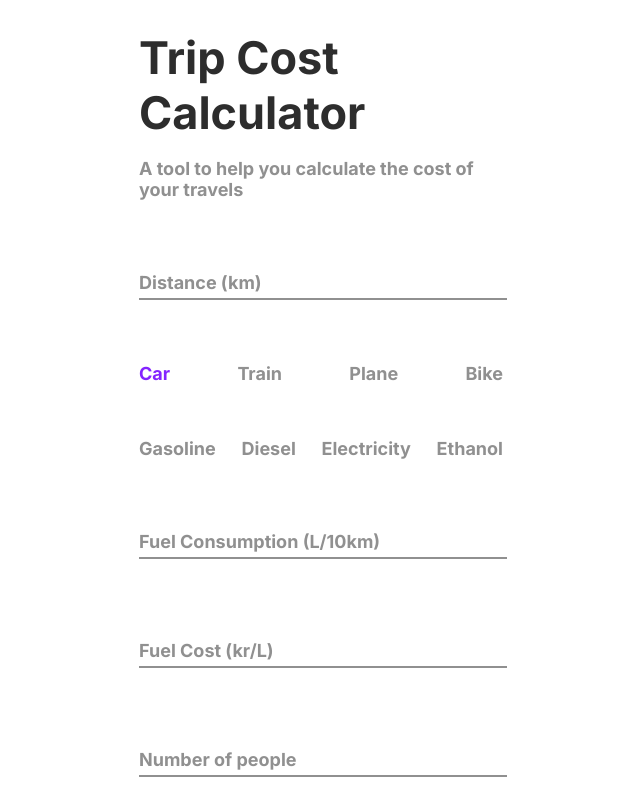
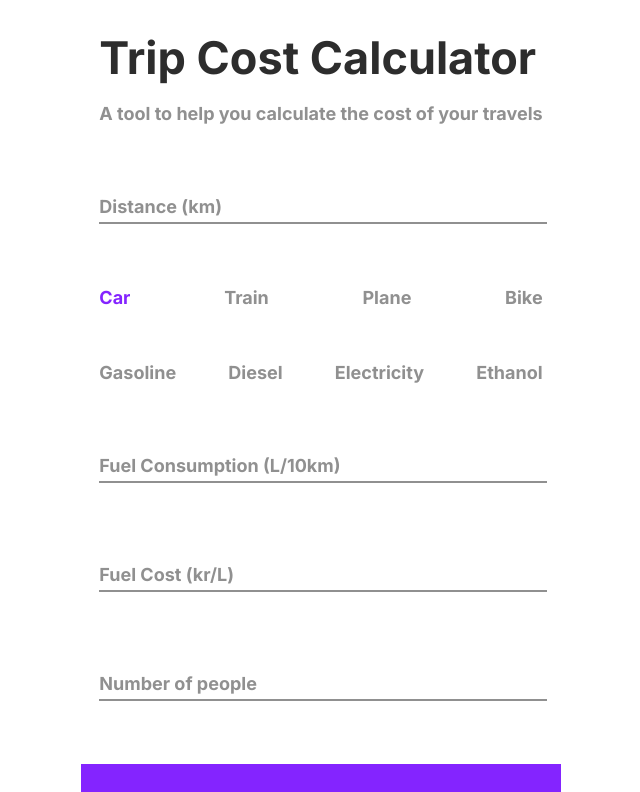
Before and after one commit to ChristofferBillman/trip-cost-utility, a React (Create React App) app: page / in a window 1280 px wide. Shown: the top 792 px of the page, without its empty margins (319-959 px from the left). Built offline with nearby package versions, Linux system fonts and the light colour scheme.

Commit message:
style: increased width of page

```diff
--- a/src/styles/App.css
+++ b/src/styles/App.css
@@ -47,7 +47,7 @@ label {
 .app-column {
 	display: flex;
 	flex-direction: column;
-	max-width: 400px;
+	max-width: 600px;
 }
 
 .margin-container {
```
